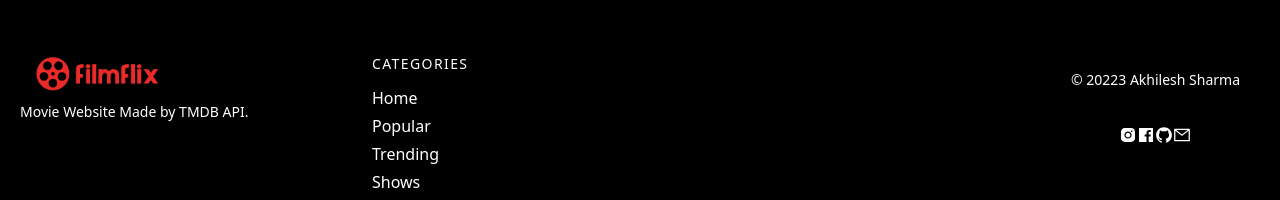
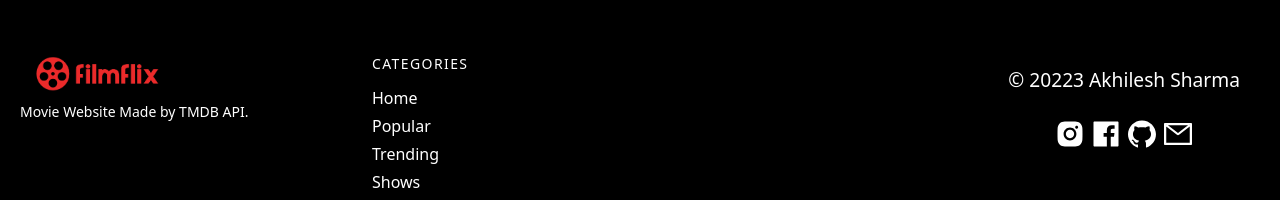
Before and after one commit to akhileshsharma08/filmflix, a React (Create React App) app: page / in a window 1280 px wide. Shown: the part 282-482 px from the top of the page. Built offline with nearby package versions, Linux system fonts and the light colour scheme; no server answers.

Commit message:
footer fixed

```diff
--- a/src/App.css
+++ b/src/App.css
@@ -11,6 +11,21 @@ html{
 color: rgb(236, 236, 32);
 }
 
+.footertxt{
+  margin-bottom: 0px !important;
+  padding-bottom: 0 !important;
+font-size: 1.2rem !important;
+}
+.footericons{
+  font-size: 2rem !important;
+  margin: 2px 2px;
+  margin-top: 0 !important;
+  padding-top: 0 !important;
+}
+.footericons:hover{
+  color: rgb(204, 67, 67);
+}
+
 @tailwind base;
 @tailwind components;
 @tailwind utilities;
--- a/src/components/Footer.js
+++ b/src/components/Footer.js
@@ -30,12 +30,12 @@ const Footer = () => {
   </div>
   <div className="bg-black">
     <div className="container mx-auto py-4 px-5 ">
-      <h4 className="text-white text-sm text-center sm:text-left mb-2">© 20223 Akhilesh Sharma</h4><br />
+      <h4 className="text-white footertxt text-sm text-center sm:text-left mb-2">© 20223 Akhilesh Sharma</h4><br />
       <div className="iconsbox flex flex-wrap justify-center items-center mt-1">
-        <h3 className='text-xl'><Link to={'#'}><AiFillInstagram className='text-lg'/></Link></h3>
-        <h3 className='text-xl'><Link to={'#'}><AiFillFacebook className='text-lg'/></Link></h3>
-        <h3 className='text-xl'><Link to={'#'}><AiFillGithub className='text-lg'/></Link></h3>
-        <h3 className='text-xl'><Link to={'#'}><AiOutlineMail className='text-lg'/></Link></h3>
+        <h3 className=' footericons'><Link to={'#'}><AiFillInstagram className=''/></Link></h3>
+        <h3 className=' footericons'><Link to={'#'}><AiFillFacebook className=''/></Link></h3>
+        <h3 className=' footericons'><Link to={'#'}><AiFillGithub className=''/></Link></h3>
+        <h3 className=' footericons'><Link to={'#'}><AiOutlineMail className=''/></Link></h3>
       </div>
 
     </div>
```
